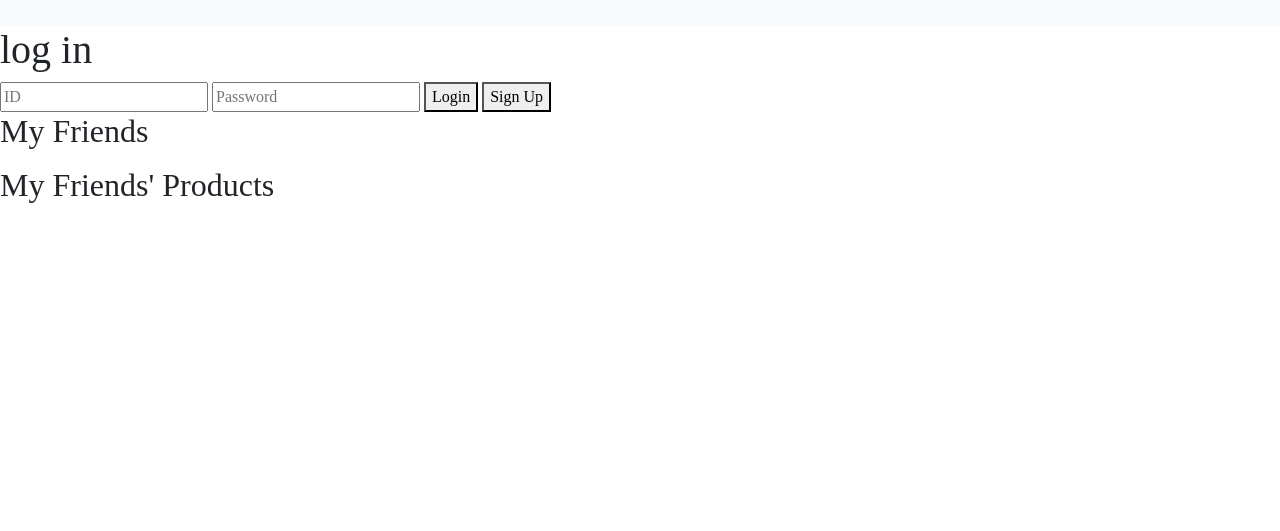
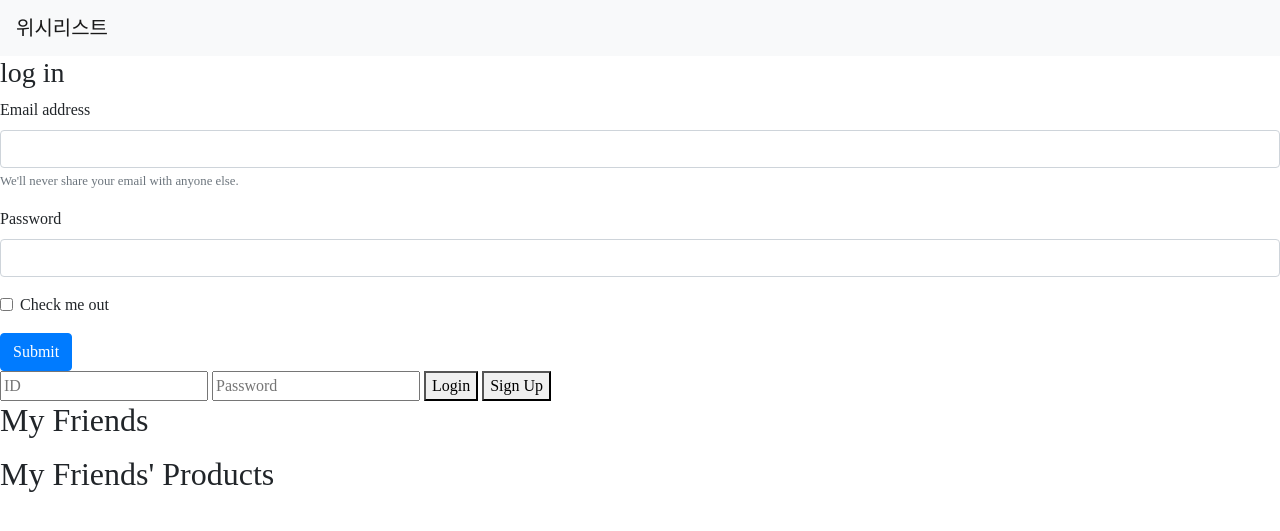
Before and after one commit to wltjd1688/week00, a Flask app: page / in a window 1280 px wide. Shown: the top 531 px of the page. Run offline with Flask 3, Linux system fonts and the light colour scheme; some web fonts are replaced.

Commit message:
venv제외

```diff
--- a/templates/base.html
+++ b/templates/base.html
@@ -63,7 +63,27 @@
     <body>
         {% include "navigation.html"  %}
         {% block  content %}
-        <h1> log in </h1>
+        <h3> log in </h3>
+
+        <!-- bootstarp -->
+
+        <form>
+            <div class="form-group">
+                <label for="exampleInputEmail1">Email address</label>
+                <input type="email" class="form-control" id="exampleInputEmail1" aria-describedby="emailHelp">
+                <small id="emailHelp" class="form-text text-muted">We'll never share your email with anyone else.</small>
+            </div>
+            <div class="form-group">
+                <label for="exampleInputPassword1">Password</label>
+                <input type="password" class="form-control" id="exampleInputPassword1">
+            </div>
+            <div class="form-group form-check">
+                <input type="checkbox" class="form-check-input" id="exampleCheck1">
+                <label class="form-check-label" for="exampleCheck1">Check me out</label>
+            </div>
+            <button type="submit" class="btn btn-primary">Submit</button>
+        </form>
+
         <div id="login-container">
             <input type="text" id="loginId" placeholder="ID">
             <input type="password" id="loginPw" placeholder="Password">
--- a/templates/navigation.html
+++ b/templates/navigation.html
@@ -1,3 +1,3 @@
 <nav class="navbar navbar-light bg-light">
-    <span class="navbar-brand mb-0 h1"></span>
+    <span class="navbar-brand mb-0 h1">위시리스트</span>
 </nav>
```
Also changed, not shown: 1 other file.
